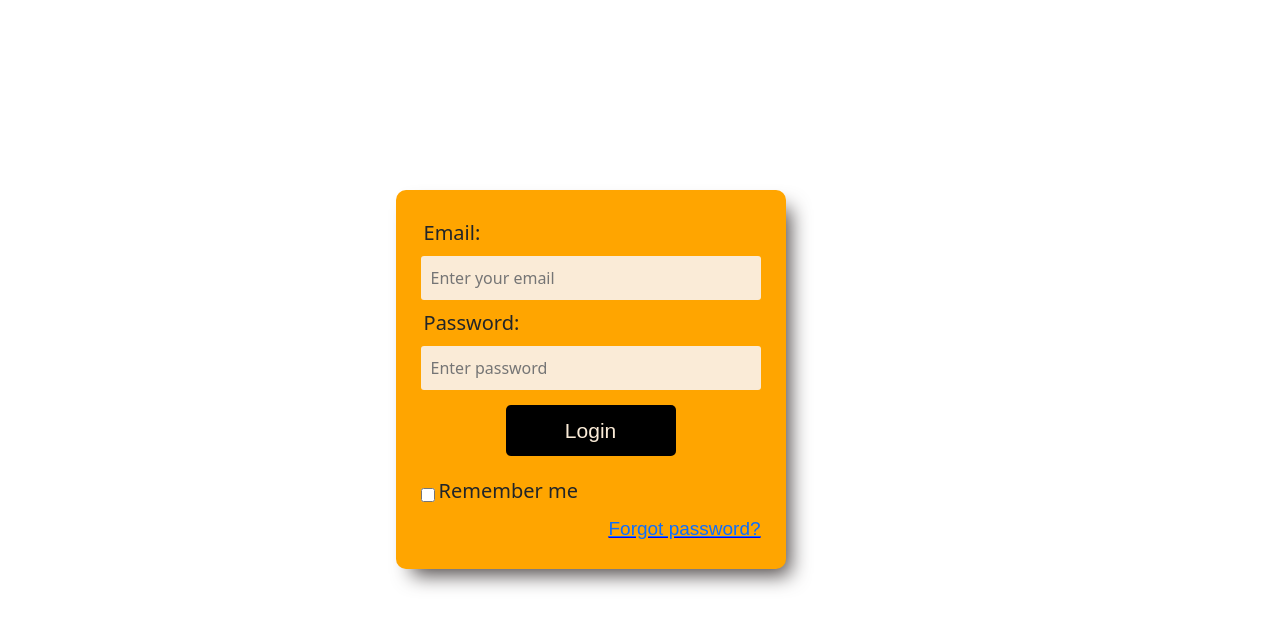
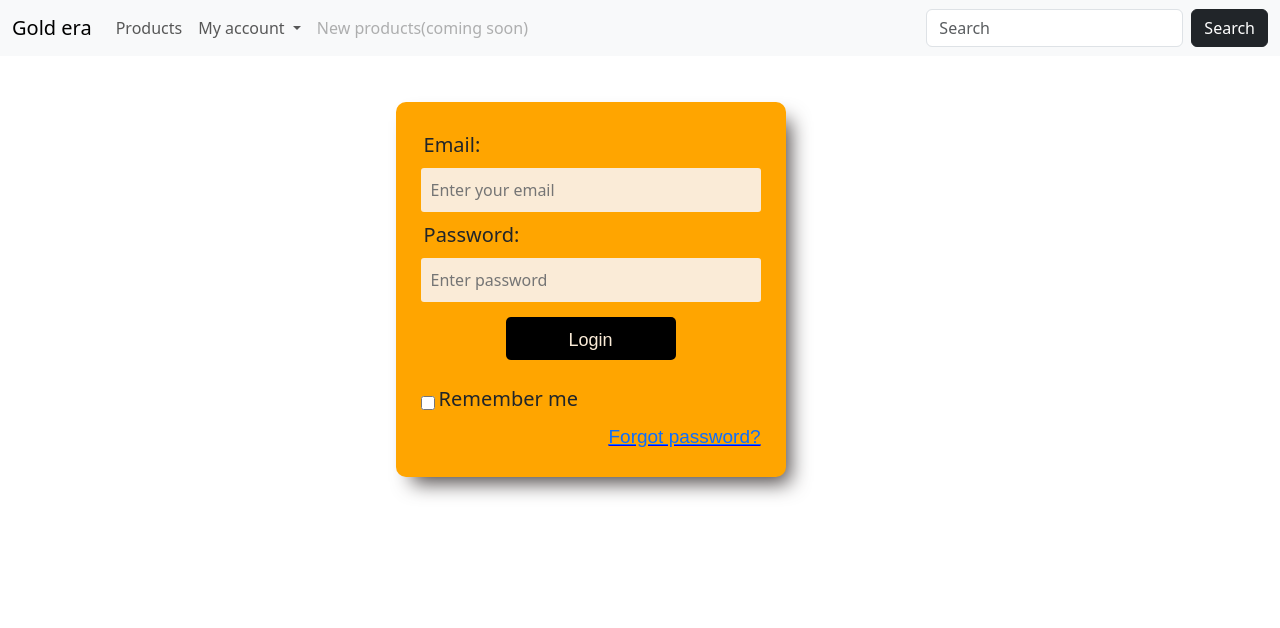
Before and after one commit to 1986-OldMan/my-project, a plain HTML site: page pages/Login.html in a window 1280 px wide. Drawn offline with nearby package versions, Linux system fonts and the light colour scheme.

Commit message:
added navbar at login page and few changed in css file

```diff
--- a/pages/Login.html
+++ b/pages/Login.html
@@ -9,6 +9,39 @@
      <title>Login page</title>
     </head>
     <body>
+        <nav class="navbar navbar-expand-lg bg-body-tertiary d-flex">
+            <div class="container-fluid">
+              <a class="navbar-brand" href="../index.html">Gold era</a>
+              <button class="navbar-toggler" type="button" data-bs-toggle="collapse" data-bs-target="#navbarScroll" aria-controls="navbarScroll" aria-expanded="false" aria-label="Toggle navigation">
+                <span class="navbar-toggler-icon"></span>
+              </button>
+              <div class="collapse navbar-collapse" id="navbarScroll">
+                <ul class="navbar-nav me-auto my-2 my-lg-0 navbar-nav-scroll" style="--bs-scroll-height: 100px;">
+                  <li class="nav-item">
+                    <a class="nav-link" href="#">Products</a>
+                  </li>
+                  <li class="nav-item dropdown">
+                    <a class="nav-link dropdown-toggle" href="#" role="button" data-bs-toggle="dropdown" aria-expanded="false">
+                      My account
+                    </a>
+                    <ul class="dropdown-menu">
+                      <li><a class="dropdown-item" href="./SingUp.html">Sing up</a></li>
+                      <li><a class="dropdown-item" href="./Login.html">Login</a></li>
+                      <li><hr class="dropdown-divider"></li>
+                      <li><a class="dropdown-item" href="#">Settings</a></li>
+                    </ul>
+                  </li>
+                  <li class="nav-item">
+                    <a class="nav-link disabled">New products(coming soon)</a>
+                  </li>
+                </ul>
+                <form class="d-flex" role="search">
+                  <input class="form-control me-xl-2 w-100" type="search" placeholder="Search" aria-label="Search">
+                  <button type="button" class="btn btn-dark" type="submit">Search</button>
+                </form>
+              </div>
+            </div>
+          </nav>
 
         <form class="form">
             <label class="label-email" for="email">Email:</label>
--- a/public/css/Login.css
+++ b/public/css/Login.css
@@ -9,7 +9,7 @@
 body {
     display: grid;
     width: 100%;
-    height: 100%;
+    height: 100vh;
     grid-template-columns: repeat(10, 1fr);
     grid-template-rows: repeat(10, 1fr);
     background-color: whitesmoke;
@@ -19,7 +19,7 @@ body {
 
 .form {
     display: grid;
-    grid-area: 7/5/3/6;
+    grid-area: 3/5/3/6;
     row-gap: 5px;
     border: 10px;
     width: 390px;
@@ -89,13 +89,14 @@ body {
     margin-top: 10px;
     font-size: 21px;
     font-family: Arial, "Helvetica Neue", Helvetica, sans-serif;
-    border-radius: 2px;
     justify-self: center;
     width: 50%;
+    height: 75%;
     text-align: center;
     justify-content: center;
     padding: 10px 0 10px 0;
     border-radius: 5px;
+    font-size: 18px;
 
 
 }
@@ -150,3 +151,8 @@ body {
 .input2:hover {
     cursor: pointer;
 }
+
+.bg-body-tertiary {
+    display: grid;
+    grid-area: 1/1/1/11;
+}
```
Also changed, not shown: index.html (+2 -2 lines), pages/SingUp.html (+10 -11 lines).
